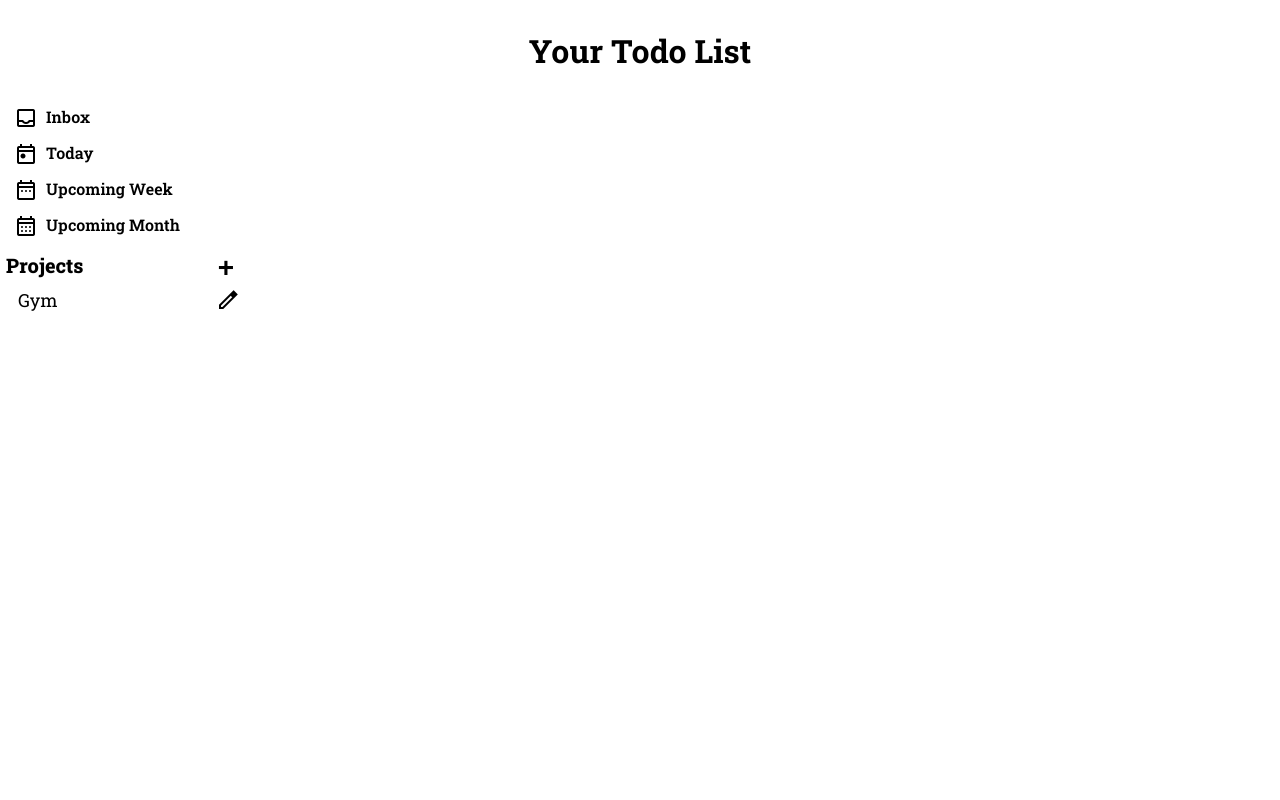
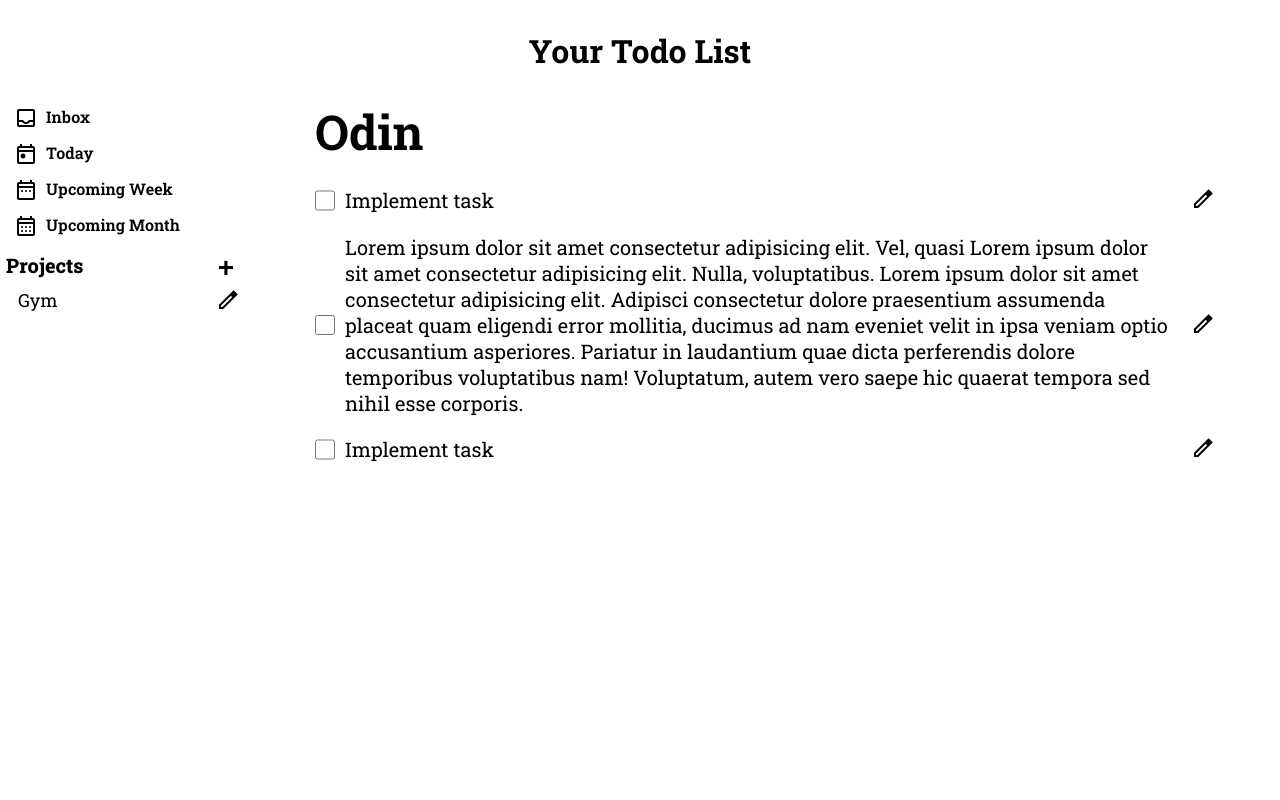
Before and after one commit to KhaledElbasiouni/Odin-Todo, a website built with webpack: page src/index.html in a window 1280 px wide. Built offline with nearby package versions, Linux system fonts and the light colour scheme.

Commit message:
Create HTML/CSS for project tasks view

```diff
--- a/src/css/style.css
+++ b/src/css/style.css
@@ -100,6 +100,50 @@ li {
   cursor: pointer;
 }
 
+#tasks-content-container {
+  width: 900px;
+  justify-self: center;
+
+  #task-owner-header {
+    font-size: 3em;
+    margin-bottom: 24px;
+  }
+
+  #tasks-container {
+    display: flex;
+    flex-direction: column;
+    gap: 20px;
+
+    .task-item {
+      display: flex;
+      justify-content: space-between;
+      gap: 15px;
+      cursor: pointer;
+      user-select: none;
+
+      > .flex-container {
+        display: flex;
+        gap: 10px;
+
+        input[type="checkbox"] {
+          min-width: 20px;
+          cursor: pointer;
+        }
+
+        .task-title {
+          font-size: 20px;
+        }
+      }
+
+      .edit-task {
+        cursor: pointer;
+        border: none;
+        background-color: white;
+      }
+    }
+  }
+}
+
 .confirm-btn {
   cursor: pointer;
   user-select: none;
--- a/src/index.html
+++ b/src/index.html
@@ -60,6 +60,47 @@
           </div>
         </div>
       </div>
+      <div id="tasks-content-container">
+        <h2 id="task-owner-header">Odin</h2>
+        <div id="tasks-container">
+          <div class="task-item">
+            <div class="flex-container">
+              <input type="checkbox" name="" id="" />
+              <div class="task-title">Implement task</div>
+            </div>
+            <button class="edit-task">
+              <span class="material-symbols-sharp"> edit </span>
+            </button>
+          </div>
+          <div class="task-item">
+            <div class="flex-container">
+              <input type="checkbox" name="" id="" />
+              <div class="task-title">
+                Lorem ipsum dolor sit amet consectetur adipisicing elit. Vel, quasi Lorem
+                ipsum dolor sit amet consectetur adipisicing elit. Nulla, voluptatibus.
+                Lorem ipsum dolor sit amet consectetur adipisicing elit. Adipisci
+                consectetur dolore praesentium assumenda placeat quam eligendi error
+                mollitia, ducimus ad nam eveniet velit in ipsa veniam optio accusantium
+                asperiores. Pariatur in laudantium quae dicta perferendis dolore
+                temporibus voluptatibus nam! Voluptatum, autem vero saepe hic quaerat
+                tempora sed nihil esse corporis.
+              </div>
+            </div>
+            <button class="edit-task">
+              <span class="material-symbols-sharp"> edit </span>
+            </button>
+          </div>
+          <div class="task-item">
+            <div class="flex-container">
+              <input type="checkbox" name="" id="" />
+              <div class="task-title">Implement task</div>
+            </div>
+            <button class="edit-task">
+              <span class="material-symbols-sharp"> edit </span>
+            </button>
+          </div>
+        </div>
+      </div>
     </div>
   </body>
 </html>
```
